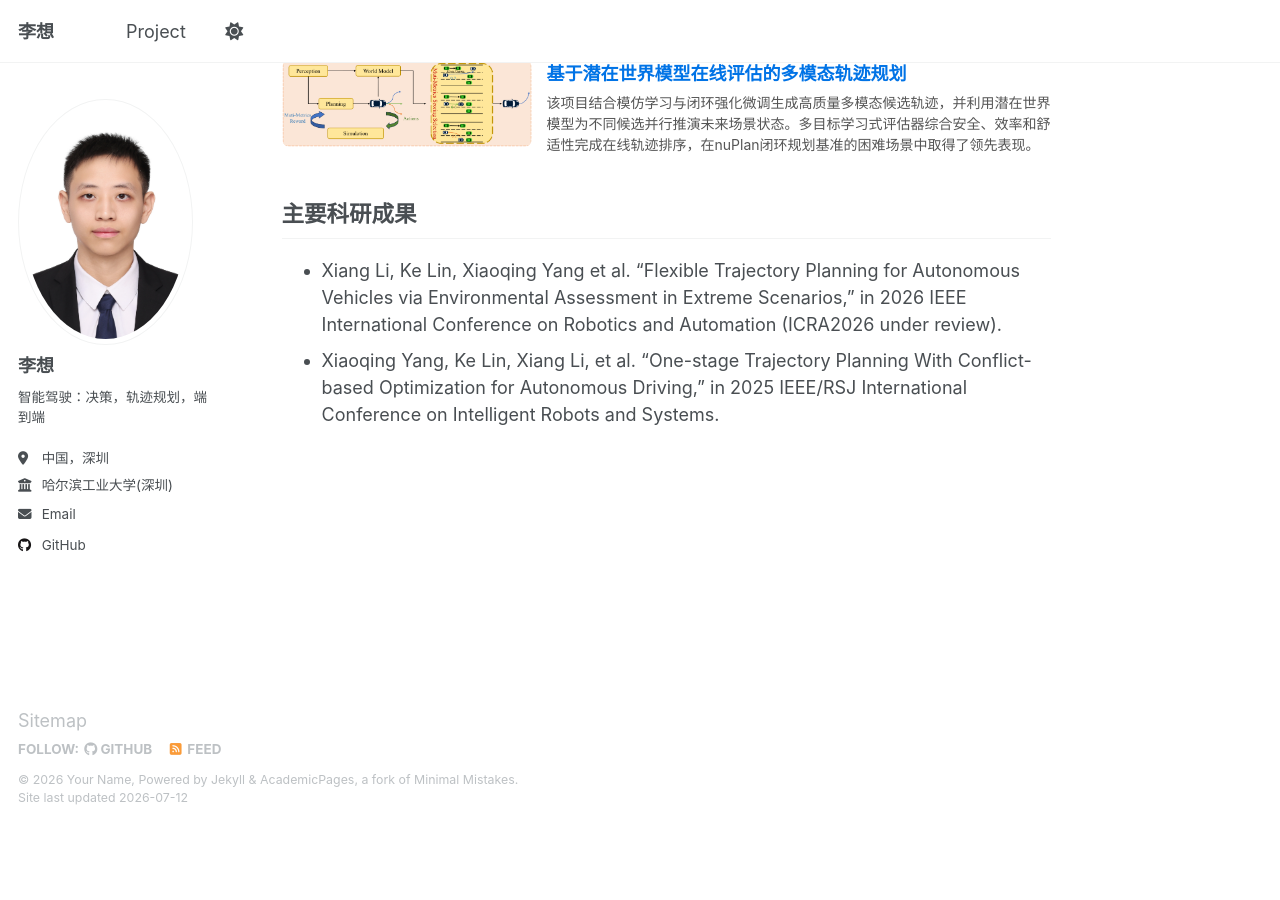
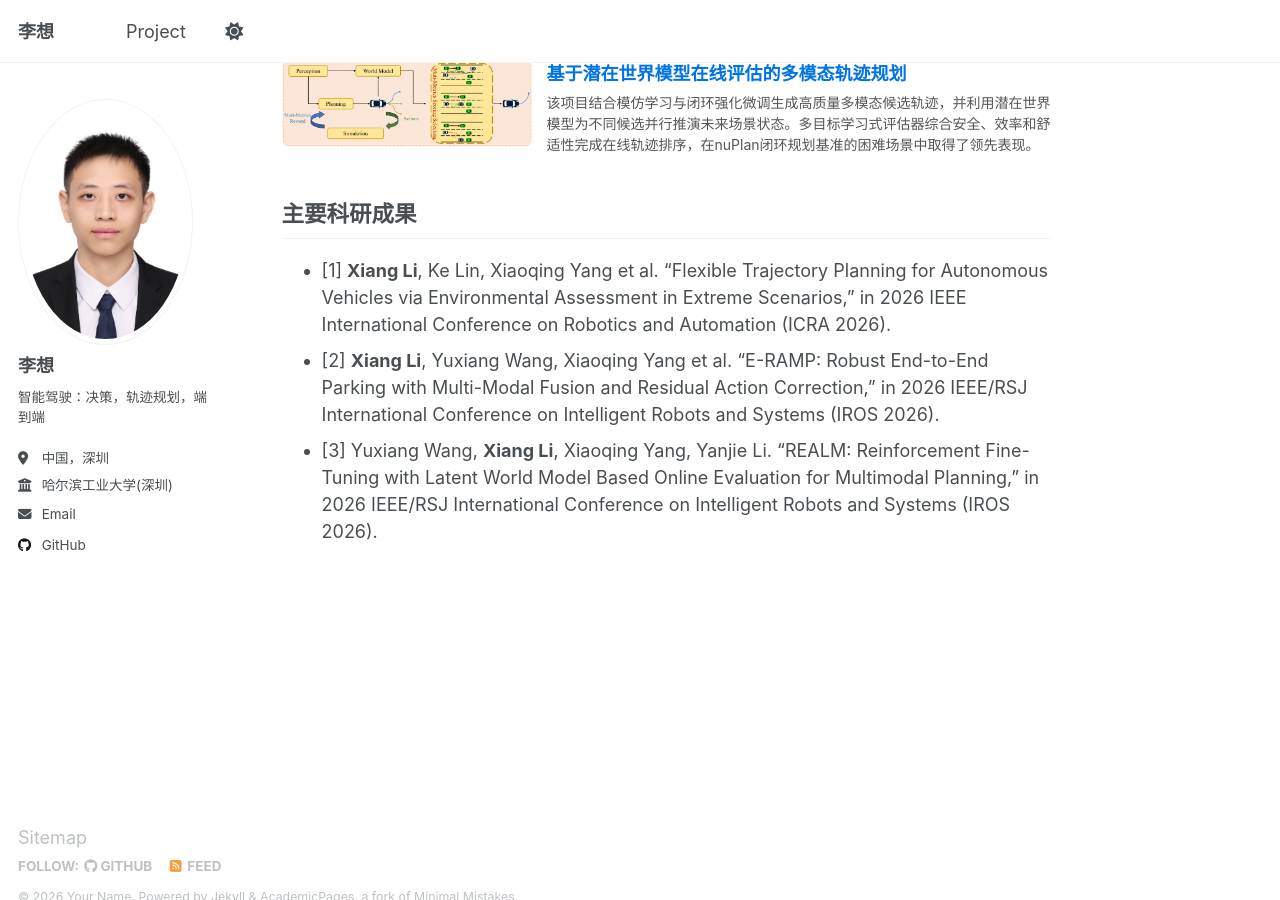
Before and after one commit to AzukiScarlet/azukiscarlet.github.io, a Jekyll site: the page built from _pages/about.md, in a window 1280 px wide and 900 px high, scrolled down 2562 px. Built offline with Jekyll 4.4.1, drawn with Linux system fonts in a browser that asks for light colours; before the commit the page ends 3388 px from its top, so only the background shows below that.

Commit message:
Add paper

```diff
--- a/_pages/about.md
+++ b/_pages/about.md
@@ -110,8 +110,9 @@ redirect_from:
 
 主要科研成果
 ------
-- Xiang Li, Ke Lin, Xiaoqing Yang et al. “Flexible Trajectory Planning for Autonomous Vehicles via Environmental Assessment in Extreme Scenarios,” in 2026 IEEE International Conference on Robotics and Automation (ICRA2026 under review).
-- Xiaoqing Yang, Ke Lin, Xiang Li, et al. “One-stage Trajectory Planning With Conflict-based Optimization for Autonomous Driving,” in 2025 IEEE/RSJ International Conference on Intelligent Robots and Systems.
+- [1] **Xiang Li**, Ke Lin, Xiaoqing Yang et al. “Flexible Trajectory Planning for Autonomous Vehicles via Environmental Assessment in Extreme Scenarios,” in 2026 IEEE International Conference on Robotics and Automation (ICRA 2026).
+- [2] **Xiang Li**, Yuxiang Wang, Xiaoqing Yang et al. “E-RAMP: Robust End-to-End Parking with Multi-Modal Fusion and Residual Action Correction,” in 2026 IEEE/RSJ International Conference on Intelligent Robots and Systems (IROS 2026).
+- [3] Yuxiang Wang, **Xiang Li**, Xiaoqing Yang, Yanjie Li. “REALM: Reinforcement Fine-Tuning with Latent World Model Based Online Evaluation for Multimodal Planning,” in 2026 IEEE/RSJ International Conference on Intelligent Robots and Systems (IROS 2026).
 <!-- - 专利在审 -->
 
 
```
